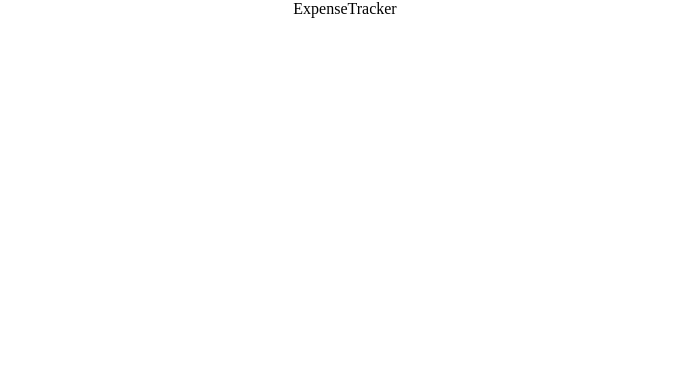
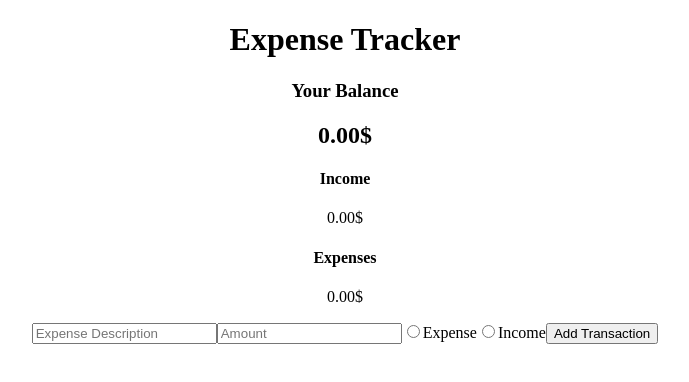
Before and after one commit to AntonisGantzos/expense-tracker-app, a React (Create React App) app: page /expense-tracker in a window 1280 px wide. Shown: the top 382 px of the page, without its empty margins (295-984 px from the left). Built offline with nearby package versions, Linux system fonts and the light colour scheme.

Commit message:
-Add Expense tracker form

```diff
--- a/src/pages/expense-tracker/ExpenseTracker.js
+++ b/src/pages/expense-tracker/ExpenseTracker.js
@@ -2,7 +2,34 @@
 
 function ExpenseTracker() {
   return (
-    <div>ExpenseTracker</div>
+    <div className='expense-tracker'>
+      <div>
+        <h1>Expense Tracker</h1>
+        <div className='balance'>
+          <h3>Your Balance</h3>
+          <h2>0.00$</h2>
+        </div>
+        <div className='summary'>
+          <div className='income'>
+            <h4>Income</h4>
+            <p>0.00$</p>
+          </div>
+          <div className='expenses'>
+            <h4>Expenses</h4>
+            <p>0.00$</p>
+          </div>
+        </div>
+        <form className='add-transaction'>
+          <input type='text' placeholder='Expense Description' required/>
+          <input type='number' placeholder='Amount' required/>
+          <input type='radio' id='expense' value='expense'/>
+          <label htmlFor='expense'>Expense</label>
+          <input type='radio' id='income' value='income'/>
+          <label htmlFor='income'>Income</label>
+          <button type='submit'>Add Transaction</button>
+        </form>
+      </div>
+    </div>
   )
 }
 
```
